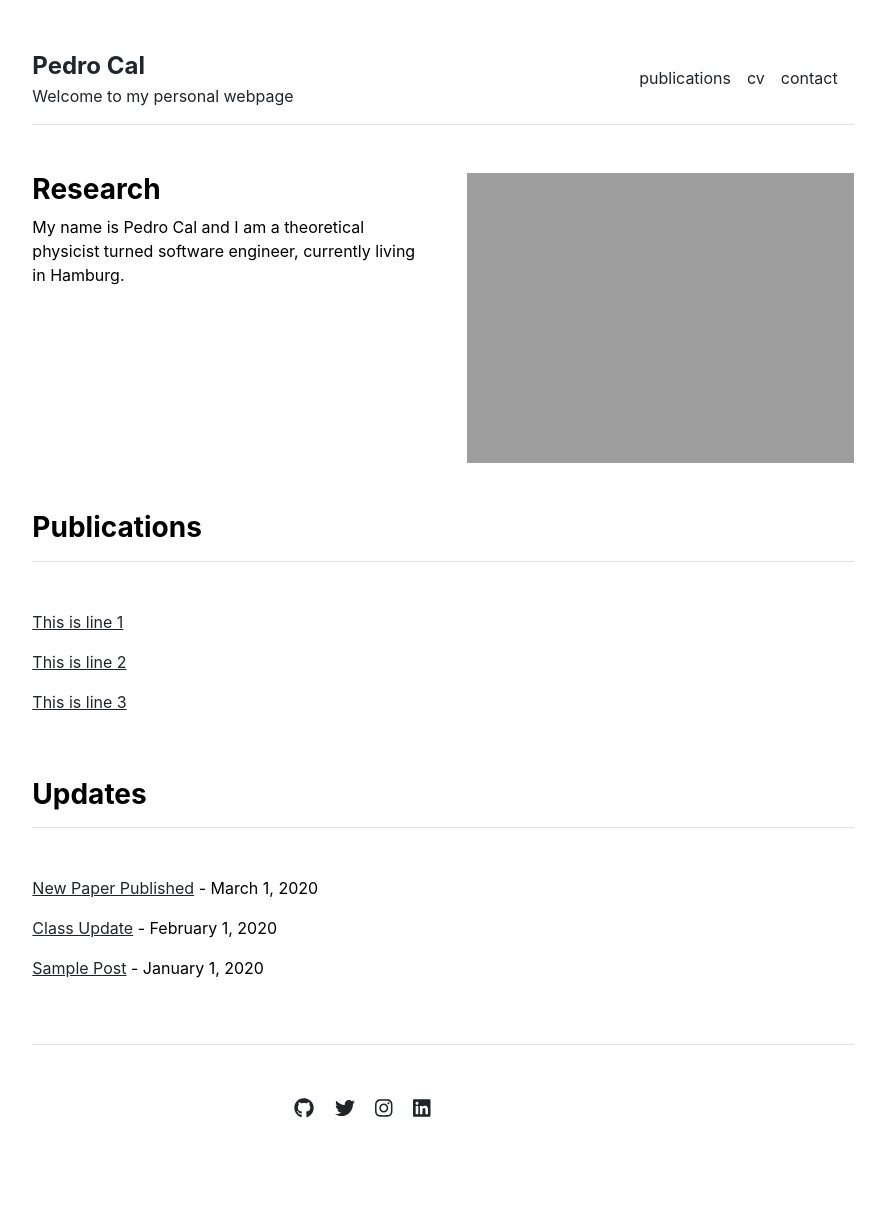
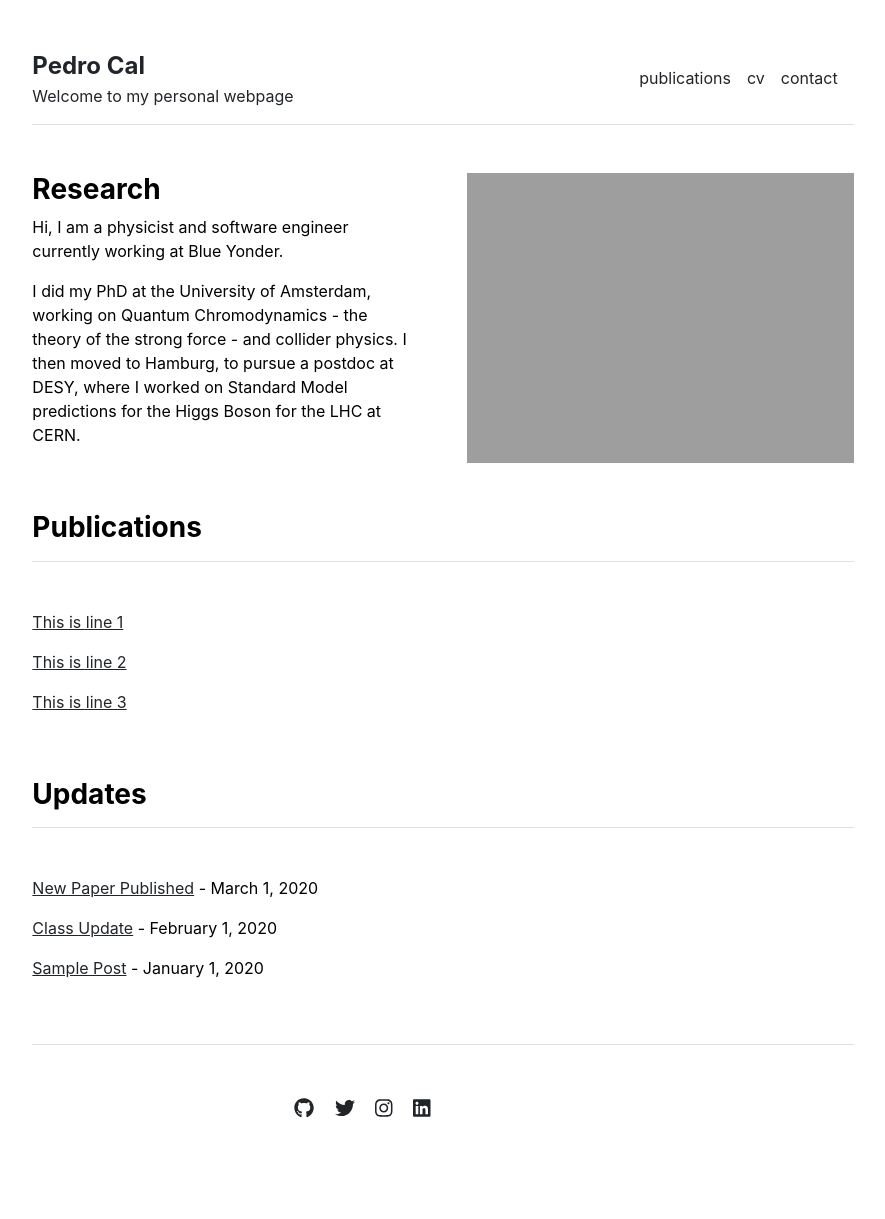
Before and after one commit to pmcal/pmcal.github.io, a Jekyll site: the page built from index.md, in a window 1280 px wide. Shown: the whole page, without its empty margins (197-1082 px from the left). Built offline with Jekyll 4.4.1, drawn with Linux system fonts in a browser that asks for light colours.

Commit message:
Update index.md

```diff
--- a/index.md
+++ b/index.md
@@ -3,4 +3,6 @@ layout: home
 title: "Home"
 ---
 
-My name is Pedro Cal and I am a theoretical physicist turned software engineer, currently living in Hamburg.
+Hi, I am a physicist and software engineer currently working at Blue Yonder.
+
+I did my PhD at the University of Amsterdam, working on Quantum Chromodynamics - the theory of the strong force - and collider physics. I then moved to Hamburg, to pursue a postdoc at DESY, where I worked on Standard Model predictions for the Higgs Boson for the LHC at CERN.
```
